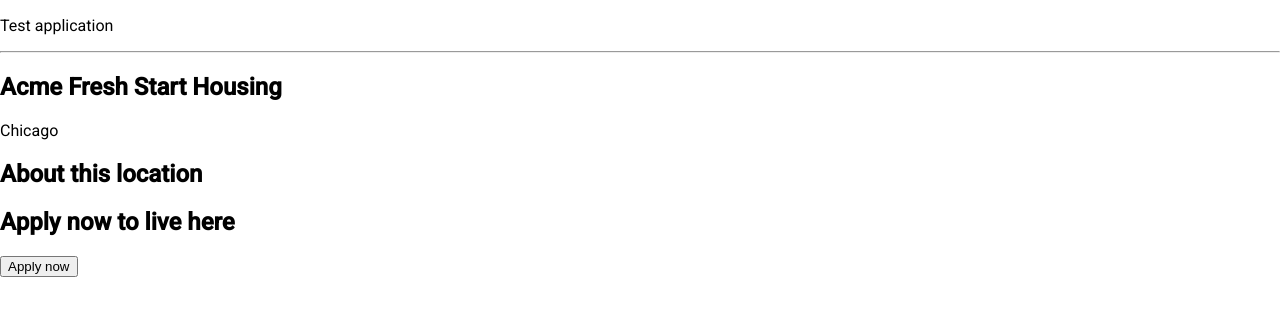
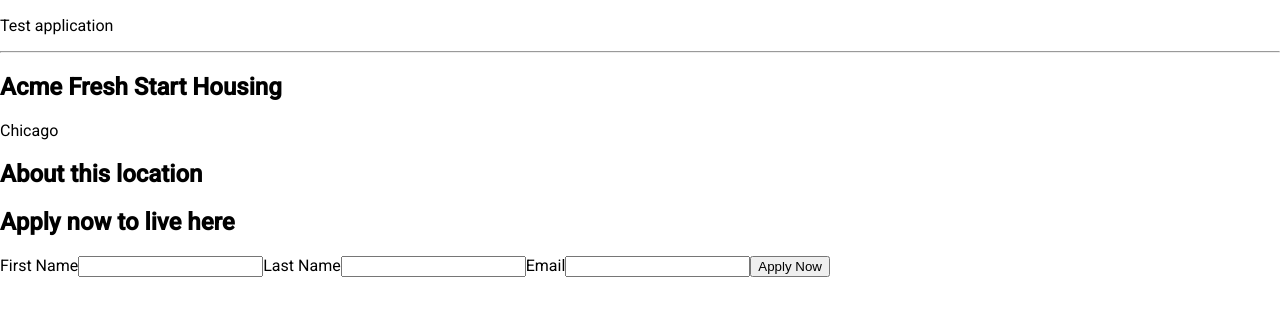
Before and after one commit to kskannandotwin/my-first-angular-app, an Angular app: page /details/1 in a window 1280 px wide. Shown: the top 316 px of the page. Built offline with nearby package versions, Linux system fonts and the light colour scheme.

Commit message:
02.12.2024-fin
completed

```diff
--- a/src/app/details/details.component.html
+++ b/src/app/details/details.component.html
@@ -8,6 +8,14 @@
     </section>
     <section>
         <h2>Apply now to live here</h2>
-        <button>Apply now</button>
+        <form [formGroup]="applyForm" (submit)="submitApplication()">
+            <label for="firstName">First Name</label>
+            <input id="firstName" type="text" formControlName="firstName">
+            <label for="lastName">Last Name</label>
+            <input id="lastName" type="text" formControlName="lastName">
+            <label for="email">Email</label>
+            <input id="email" type="email" formControlName="email">
+            <button type="submit">Apply Now</button>
+        </form>
     </section>
 </article>
--- a/src/app/details/details.component.ts
+++ b/src/app/details/details.component.ts
@@ -3,11 +3,13 @@
 import { ActivatedRoute } from '@angular/router';
 import { HousingService } from '../housing.service';
 import { HousingLocation } from '../housing-location';
+import { FormControl, FormGroup, ReactiveFormsModule } from '@angular/forms';
 
 @Component({
   selector: 'app-details',
   imports: [
-    CommonModule
+    CommonModule,
+    ReactiveFormsModule
   ],
   templateUrl: './details.component.html',
   styleUrl: './details.component.css'
@@ -17,8 +19,21 @@
   housingService = inject(HousingService);
   housingLocation: HousingLocation | undefined;
 
+  applyForm = new FormGroup({
+    firstName: new FormControl(''),
+    lastName: new FormControl(''),
+    email: new FormControl('')
+  });
   constructor() {
     const housingLocationid = Number(this.route.snapshot.params['id']);
     this.housingLocation = this.housingService.getHousingLocationById(housingLocationid);
   }
+
+  submitApplication() {
+    this.housingService.submitApplication(
+      this.applyForm.value.firstName ?? '',
+      this.applyForm.value.lastName ?? '',
+      this.applyForm.value.email ?? ''
+    )
+  }
 }
--- a/src/app/housing.service.ts
+++ b/src/app/housing.service.ts
@@ -27,4 +27,8 @@
   getHousingLocationById(id: number): HousingLocation | undefined {
     return this.housingLocationList.find(housingLocation => housingLocation.id === id);
   }
+
+  submitApplication(firstName: string, lastName: string, email: string) {
+    console.log(`Housing application received: firstName: ${firstName}, lastName: ${lastName}, email: ${email}`);
+  }
 }
```
